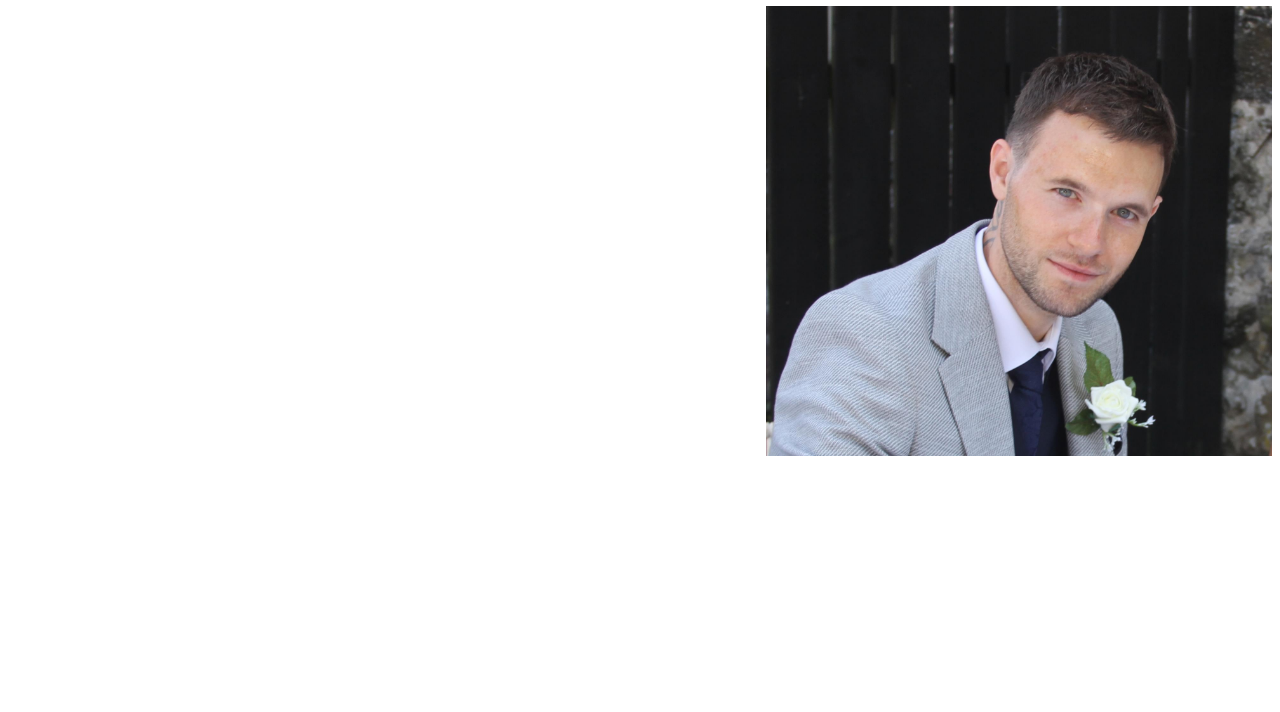
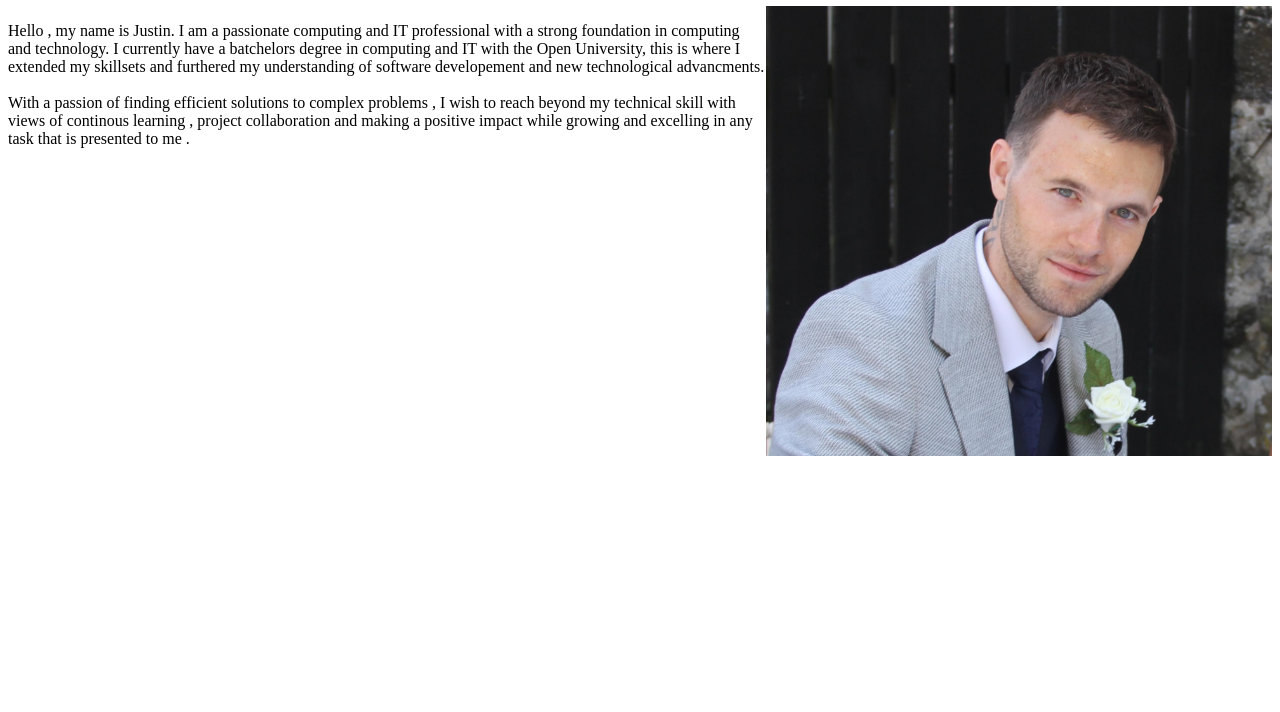
Before and after one commit to Majeownsall1/Portfolio-Website, a plain HTML site: page index.html in a window 1280 px wide. Shown: the part 88-800 px from the top of the page. Drawn offline with Linux system fonts and the light colour scheme.

Commit message:
Update index.html

```diff
--- a/index.html
+++ b/index.html
@@ -16,6 +16,7 @@
         <ul>
             <li>Home</li>
             <li>About</li>
+            <li>Projects</li>
             <li>Contact</li>
         </ul>
     </nav>
@@ -23,6 +24,24 @@
   </div>
 
   <div id="About">
+
+    <p>
+        Hello , my name is Justin. I am a passionate computing and IT professional
+        with a strong foundation in computing and technology. I currently have a batchelors degree
+        in computing and IT with the Open University, this is where I extended my skillsets and furthered my
+        understanding of software developement and new technological advancments.
+
+        <br>
+        <br>
+
+        With a passion of finding efficient solutions to complex problems ,
+        I wish to reach beyond my technical skill with views of continous learning
+        , project collaboration and making a positive impact while growing and excelling in any task
+        that is presented to me .
+
+    </p>
+
+
     <img id="Justin" src="IMG_2916.JPG">
   </div>
 </body>
```
